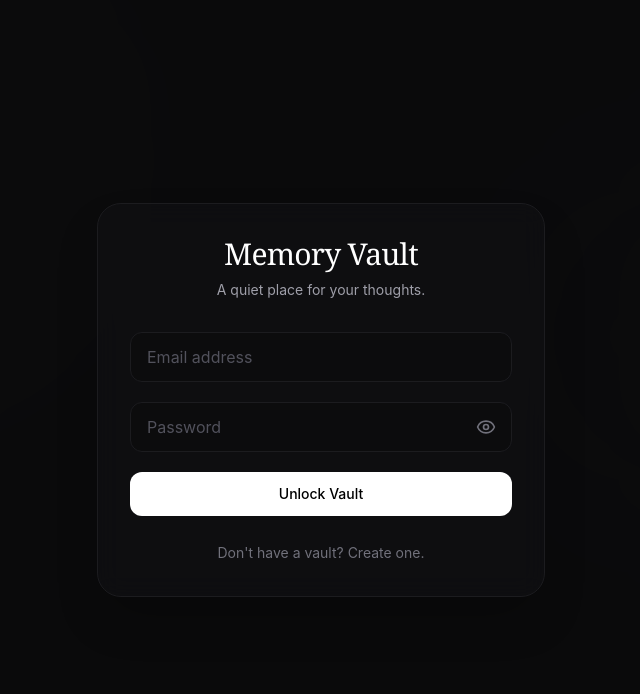
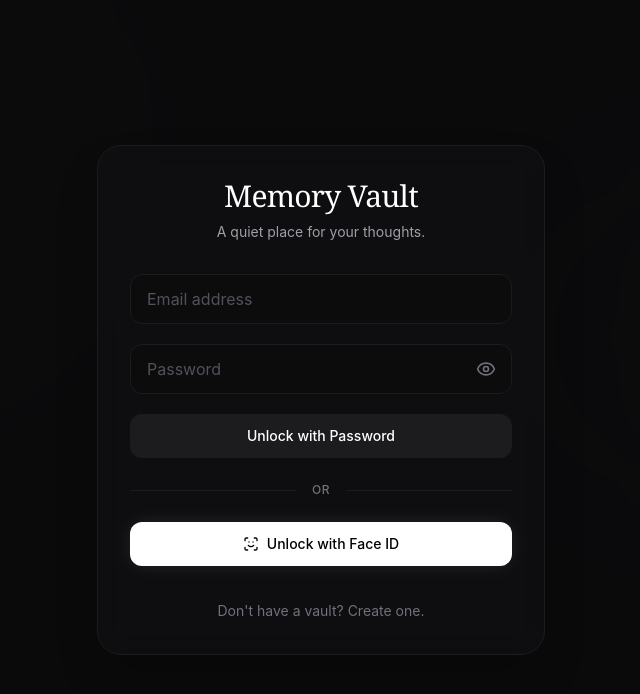
Before and after one commit to zayanmajeed10-alt/memory-vault, a React (Vite) app: page / in a window 1280 px wide. Shown: the top 694 px of the page, without its empty margins (319-959 px from the left). Built offline with nearby package versions, Linux system fonts and the light colour scheme; no server answers.

Commit message:
faceid fix

```diff
--- a/src/components/Auth.tsx
+++ b/src/components/Auth.tsx
@@ -1,6 +1,6 @@
-import { useState } from 'react';
+import React, { useState } from 'react';
 import { motion } from 'framer-motion';
-import { Eye, EyeOff } from 'lucide-react'; // Added the eye icons here
+import { Eye, EyeOff, ScanFace } from 'lucide-react';
 import { supabase } from '../lib/supabase';
 import { AmbientBackground } from './AmbientBackground';
 
@@ -9,10 +9,10 @@ export const Auth = () => {
   const [isLogin, setIsLogin] = useState(true);
   const [email, setEmail] = useState('');
   const [password, setPassword] = useState('');
-  const [showPassword, setShowPassword] = useState(false); // New state for the toggle
+  const [showPassword, setShowPassword] = useState(false);
   const [error, setError] = useState<string | null>(null);
 
-  const handleAuth = async (e: React.FormEvent) => {
+  const handlePasswordAuth = async (e: React.FormEvent) => {
     e.preventDefault();
     setIsLoading(true);
     setError(null);
@@ -32,6 +32,24 @@ export const Auth = () => {
     }
   };
 
+  const handleBiometricAuth = async () => {
+    setIsLoading(true);
+    setError(null);
+    try {
+      if (isLogin) {
+        // Unlock with existing FaceID/TouchID using the correct Beta method
+        const { error } = await supabase.auth.signInWithPasskey();
+        if (error) throw error;
+      } else {
+        // Enforce the Supabase rule: You must be logged in to register a new biometric key
+        setError("To use Face ID, please Create a Vault with a password first. You can link your biometrics afterwards.");
+      }
+    } catch (err: any) {
+      setError(err.message);
+    } finally {
+      setIsLoading(false);
+    }
+  };
   return (
     <div className="min-h-screen flex flex-col items-center justify-center p-5 text-vault-100 font-sans selection:bg-zinc-800">
       <AmbientBackground />
@@ -47,7 +65,7 @@ export const Auth = () => {
           <p className="text-zinc-400 text-sm">A quiet place for your thoughts.</p>
         </div>
 
-        <form onSubmit={handleAuth} className="space-y-5">
+        <form onSubmit={handlePasswordAuth} className="space-y-5">
           {error && (
             <div className="p-3 rounded-lg bg-red-500/10 border border-red-500/20 text-red-400 text-sm text-center">
               {error}
@@ -65,7 +83,6 @@ export const Auth = () => {
             />
           </div>
 
-          {/* We wrapped the password input in a relative container to position the eye button inside it */}
           <div className="relative">
             <input
               type={showPassword ? "text" : "password"}
@@ -73,7 +90,7 @@ export const Auth = () => {
               value={password}
               onChange={(e) => setPassword(e.target.value)}
               className="w-full bg-vault-950/50 text-white placeholder:text-zinc-600 px-4 py-3 rounded-xl border border-vault-800 focus:outline-none focus:border-zinc-500 transition-colors pr-12"
-              required
+              required={!isLogin}
             />
             <button
               type="button"
@@ -87,13 +104,29 @@ export const Auth = () => {
           <button
             type="submit"
             disabled={isLoading}
-            className="w-full py-3 bg-white text-black text-sm font-medium rounded-xl disabled:opacity-50 hover:scale-[1.02] active:scale-[0.98] transition-all"
+            className="w-full py-3 bg-vault-800 text-white text-sm font-medium rounded-xl disabled:opacity-50 hover:bg-vault-700 transition-colors"
           >
-            {isLoading ? 'Processing...' : (isLogin ? 'Unlock Vault' : 'Create Vault')}
+            {isLoading ? 'Processing...' : (isLogin ? 'Unlock with Password' : 'Create with Password')}
           </button>
         </form>
 
-        <div className="mt-6 text-center">
+        <div className="my-6 flex items-center gap-4">
+          <div className="h-px bg-vault-800 flex-1"></div>
+          <span className="text-xs text-zinc-500 uppercase tracking-wider font-medium">Or</span>
+          <div className="h-px bg-vault-800 flex-1"></div>
+        </div>
+
+        <button
+          type="button"
+          onClick={handleBiometricAuth}
+          disabled={isLoading}
+          className="w-full py-3 flex items-center justify-center gap-2 bg-white text-black text-sm font-medium rounded-xl disabled:opacity-50 hover:scale-[1.02] active:scale-[0.98] transition-all shadow-[0_0_20px_rgba(255,255,255,0.1)]"
+        >
+          <ScanFace className="w-4 h-4" />
+          {isLogin ? 'Unlock with Face ID' : 'Register Face ID'}
+        </button>
+
+        <div className="mt-8 text-center">
           <button
             onClick={() => setIsLogin(!isLogin)}
             className="text-zinc-500 text-sm hover:text-white transition-colors"
--- a/src/lib/supabase.ts
+++ b/src/lib/supabase.ts
@@ -3,4 +3,10 @@ import { createClient } from '@supabase/supabase-js';
 const supabaseUrl = import.meta.env.VITE_SUPABASE_URL;
 const supabaseAnonKey = import.meta.env.VITE_SUPABASE_ANON_KEY;
 
-export const supabase = createClient(supabaseUrl, supabaseAnonKey);
+export const supabase = createClient(supabaseUrl, supabaseAnonKey, {
+  auth: {
+    experimental: {
+      passkey: true // This flag unlocks the biometric features
+    }
+  }
+});
--- a/src/pages/Dashboard.tsx
+++ b/src/pages/Dashboard.tsx
@@ -1,12 +1,13 @@
 import { useMemo, useState, useEffect } from 'react';
 import { motion } from 'framer-motion';
-import { Plus } from 'lucide-react';
+import { Plus, Lock } from 'lucide-react';
 import { AmbientBackground } from '../components/AmbientBackground';
 import { MemoryCard } from '../components/MemoryCard';
 import { useMemoryStore } from '../store/useMemoryStore';
 import { CreateMemoryModal } from '../components/CreateMemoryModal';
-import { ViewMemoryModal } from '../components/ViewMemoryModal'; // 1. We import the new viewer
-import type { Memory } from '../types'; // 2. We import the Memory type
+import { ViewMemoryModal } from '../components/ViewMemoryModal';
+import { supabase } from '../lib/supabase';
+import type { Memory } from '../types';
 
 const containerVariants = {
   hidden: { opacity: 0 },
@@ -21,7 +22,7 @@ export const Dashboard = () => {
   const fetchMemories = useMemoryStore((state) => state.fetchMemories);
 
   const [isModalOpen, setIsModalOpen] = useState(false);
-  const [selectedMemory, setSelectedMemory] = useState<Memory | null>(null); // 3. State to hold the clicked memory
+  const [selectedMemory, setSelectedMemory] = useState<Memory | null>(null);
 
   useEffect(() => {
     fetchMemories();
@@ -29,12 +30,18 @@ export const Dashboard = () => {
 
   const greeting = useMemo(() => {
     const hour = new Date().getHours();
-    if (hour < 5) return "Late night reflections.";
-    if (hour < 12) return "A quiet morning.";
-    if (hour < 17) return "Good afternoon.";
-    if (hour < 21) return "Evening thoughts.";
-    return "Late night reflections.";
+    if (hour < 5) return "The quiet hours are when the best things are forged.";
+    if (hour < 12) return "A quiet morning. A blank canvas.";
+    if (hour < 17) return "Keep the momentum going.";
+    if (hour < 21) return "Evening thoughts. Time to reflect.";
+    return "The day is done, but the mind is still awake.";
   }, []);
+
+  // Securely destroy the session and lock the vault
+  const handleLockVault = async () => {
+    const { error } = await supabase.auth.signOut();
+    if (error) console.error('Error locking vault:', error.message);
+  };
 
   return (
     <div className="min-h-screen text-vault-100 font-sans selection:bg-zinc-800">
@@ -45,22 +52,34 @@ export const Dashboard = () => {
           initial={{ opacity: 0, y: 20 }}
           animate={{ opacity: 1, y: 0 }}
           transition={{ duration: 0.8, ease: [0.16, 1, 0.3, 1] }}
-          className="mb-16"
+          className="mb-16 flex flex-col md:flex-row md:items-end justify-between gap-6"
         >
+          <div>
             <p className="text-zinc-500 text-sm md:text-base font-medium tracking-wide uppercase mb-3">
               {new Date().toLocaleDateString('en-US', { weekday: 'long', month: 'long', day: 'numeric' })}
             </p>
-          <h1 className="text-4xl md:text-5xl font-serif tracking-tight text-white mb-6">
+            <h1 className="text-4xl md:text-5xl font-serif tracking-tight text-white">
               {greeting}
             </h1>
+          </div>
+
+          <div className="flex items-center gap-3">
+            <button
+              onClick={handleLockVault}
+              title="Lock Vault"
+              className="flex items-center justify-center w-12 h-12 rounded-full bg-vault-900 border border-vault-800 text-zinc-400 hover:text-white hover:bg-vault-800 transition-all"
+            >
+              <Lock className="w-5 h-5" />
+            </button>
 
             <button
               onClick={() => setIsModalOpen(true)}
-            className="flex items-center gap-2 px-5 py-3 rounded-full bg-white text-black text-sm font-medium transition-transform hover:scale-105 active:scale-95 shadow-[0_0_20px_rgba(255,255,255,0.1)]"
+              className="flex items-center gap-2 px-5 py-3 h-12 rounded-full bg-white text-black text-sm font-medium transition-transform hover:scale-105 active:scale-95 shadow-[0_0_20px_rgba(255,255,255,0.1)]"
             >
               <Plus className="w-4 h-4" />
               Preserve a Memory
             </button>
+          </div>
         </motion.header>
 
         <section>
@@ -93,7 +112,6 @@ export const Dashboard = () => {
                 <MemoryCard
                   key={memory.id}
                   memory={memory}
-                  // 4. Pass the clicked memory into the new state
                   onClick={() => setSelectedMemory(memory)}
                 />
               ))
@@ -107,7 +125,6 @@ export const Dashboard = () => {
         onClose={() => setIsModalOpen(false)}
       />
 
-      {/* 5. Drop the viewer into the screen */}
       <ViewMemoryModal
         memory={selectedMemory}
         isOpen={!!selectedMemory}
```
Lines whose indentation alone changed are shown as unchanged.
